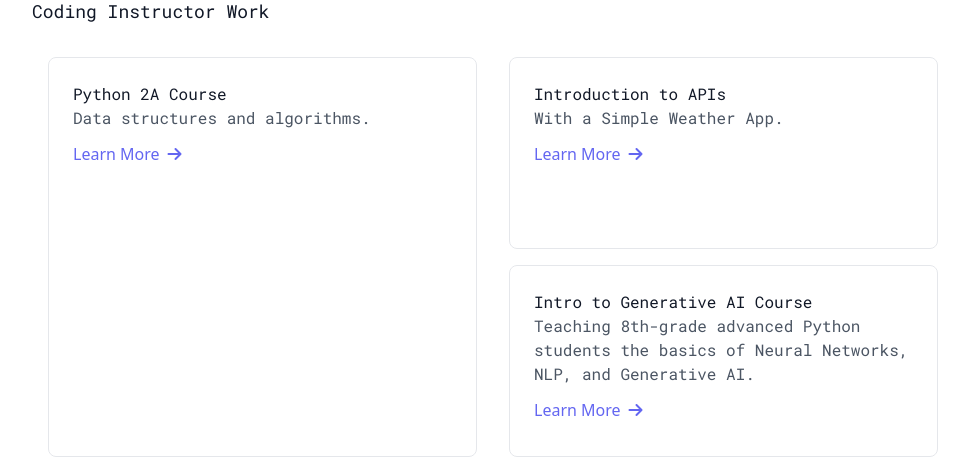
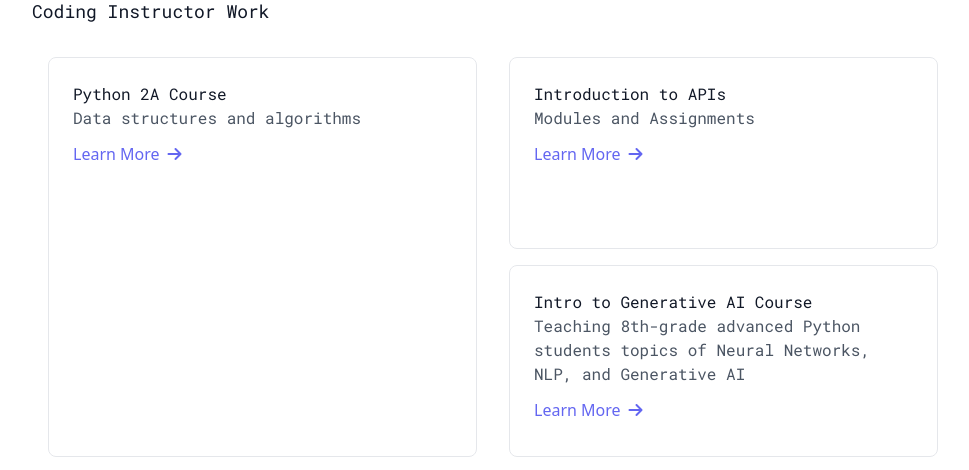
Before and after one commit to MichaelTranB/myPortfolio, a Flask app: page / in a window 1280 px wide. Shown: the part 2919-3389 px from the top of the page, without its empty margins (147-1116 px from the left). Run offline with Flask 3, Linux system fonts and the light colour scheme; some libraries are stand-ins or nearby versions.

Commit message:
student_api edits

```diff
--- a/main.py
+++ b/main.py
@@ -25,8 +25,8 @@ def student_api():
         },
         {
             'title': 'Cat Facts API',
-            'description': 'Understanding the basics of Natural Language Processing.',
-            'link': 'Mini Project implementing the Cat Facts API ',
+            'description': 'Mini Project implementing the Cat Facts API',
+            'link': 'https://gamma.app/docs/Mini-Project-Random-Cat-Fact-Generator-8het0l1i3fvmy3q',
             'image': 'static\Screenshot 2023-12-20 165037.png'
         },
         {
--- a/templates/main_page.html
+++ b/templates/main_page.html
@@ -177,7 +177,7 @@
                 <div class="xl:w-1/2 lg:w-1/2 md:w-1/2 p-4">
                     <div class="border border-gray-200 p-6 rounded-lg mb-4 border-rounded-lg" style="min-height: 400px;">
                         <h3 class="text-md text-gray-900 font-medium bold-title">Python 2A Course</h3>
-                        <p>Data structures and algorithms.</p>
+                        <p>Data structures and algorithms</p>
                         <a href="{{ url_for('py2a_dsa') }}" class="text-indigo-500 inline-flex items-center mt-3">Learn More
                             <i class="fas fa-arrow-right ml-2"></i>
                         </a>
@@ -188,7 +188,7 @@
                     <!-- Top Small Card -->
                     <div class="border border-gray-200 p-6 rounded-lg mb-4 border-rounded-lg" style="flex: 1;">
                         <h3 class="text-md text-gray-900 font-medium bold-title">Introduction to APIs</h3>
-                        <p>With a Simple Weather App.</p>
+                        <p>Modules and Assignments</p>
                         <a href="{{ url_for('student_api') }}" class="text-indigo-500 inline-flex items-center mt-3">Learn More
                             <i class="fas fa-arrow-right ml-2"></i>
                         </a>
@@ -196,7 +196,7 @@
                     <!-- Bottom Small Card -->
                     <div class="border border-gray-200 p-6 rounded-lg mb-4 border-rounded-lg" style="flex: 1;">
                         <h3 class="text-md text-gray-900 font-medium bold-title">Intro to Generative AI Course</h3>
-                        <p>Teaching 8th-grade advanced Python students the basics of Neural Networks, NLP, and Generative AI.</p>
+                        <p>Teaching 8th-grade advanced Python students topics of Neural Networks, NLP, and Generative AI</p>
                         <a href="{{ url_for('generative_ai') }}" class="text-indigo-500 inline-flex items-center mt-3">Learn More
                             <i class="fas fa-arrow-right ml-2"></i>
                         </a>
```
